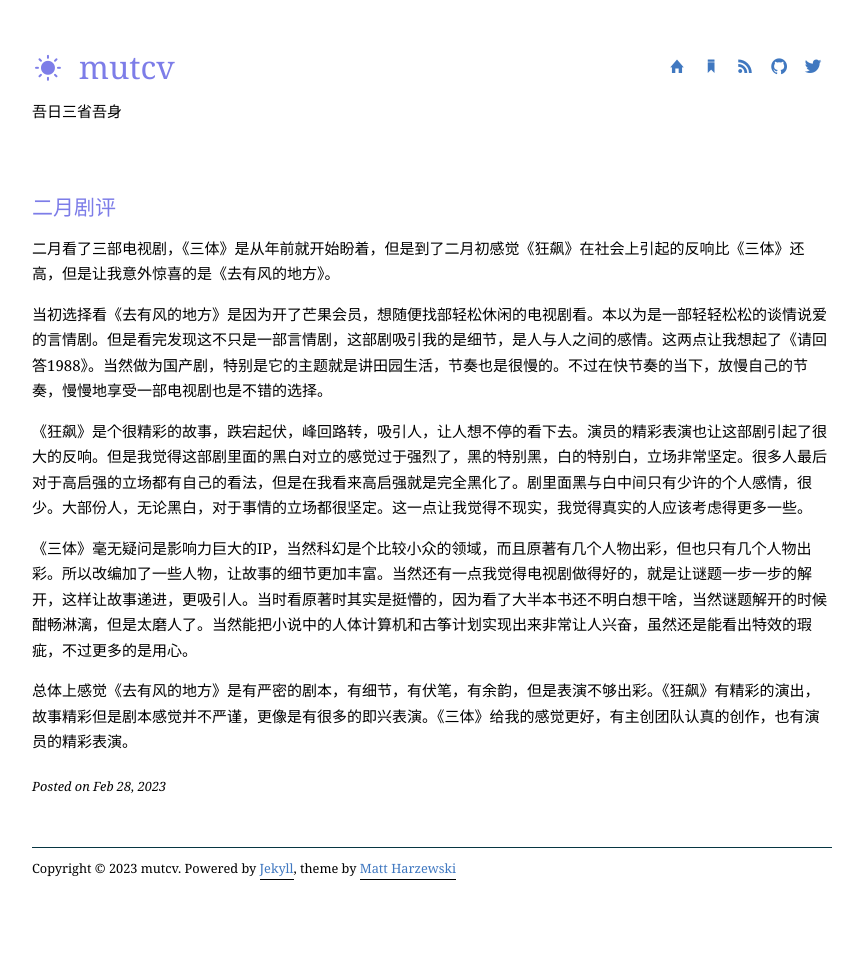
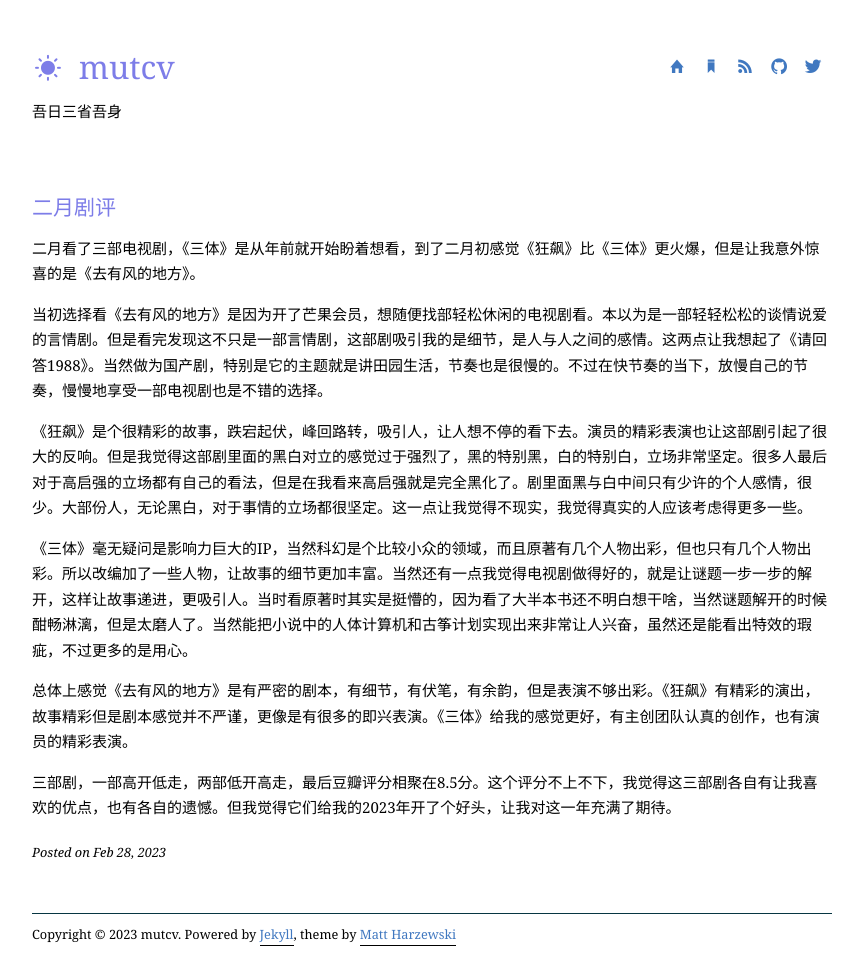
Before and after one commit to liuliqiu/liuliqiu.github.io, a Jekyll site: the page built from _posts/2023-02-28-tv-review.md, in a window 1280 px wide. Shown: the whole page, without its empty margins (208-1066 px from the left). Built offline with Jekyll 4.4.1, drawn with Linux system fonts in a browser that asks for light colours; nearby versions of some CDN libraries; some web fonts are replaced; before the commit the page ends 900 px from its top, so only the background shows below that.

Commit message:
add February tv review

```diff
--- a/_posts/2023-02-28-tv-review.md
+++ b/_posts/2023-02-28-tv-review.md
@@ -9,7 +9,7 @@ tags:
 - 三体
 ---
 
-二月看了三部电视剧，《三体》是从年前就开始盼着，但是到了二月初感觉《狂飙》在社会上引起的反响比《三体》还高，但是让我意外惊喜的是《去有风的地方》。
+二月看了三部电视剧，《三体》是从年前就开始盼着想看，到了二月初感觉《狂飙》比《三体》更火爆，但是让我意外惊喜的是《去有风的地方》。
 
 当初选择看《去有风的地方》是因为开了芒果会员，想随便找部轻松休闲的电视剧看。本以为是一部轻轻松松的谈情说爱的言情剧。但是看完发现这不只是一部言情剧，这部剧吸引我的是细节，是人与人之间的感情。这两点让我想起了《请回答1988》。当然做为国产剧，特别是它的主题就是讲田园生活，节奏也是很慢的。不过在快节奏的当下，放慢自己的节奏，慢慢地享受一部电视剧也是不错的选择。
 
@@ -18,3 +18,5 @@ tags:
 《三体》毫无疑问是影响力巨大的IP，当然科幻是个比较小众的领域，而且原著有几个人物出彩，但也只有几个人物出彩。所以改编加了一些人物，让故事的细节更加丰富。当然还有一点我觉得电视剧做得好的，就是让谜题一步一步的解开，这样让故事递进，更吸引人。当时看原著时其实是挺懵的，因为看了大半本书还不明白想干啥，当然谜题解开的时候酣畅淋漓，但是太磨人了。当然能把小说中的人体计算机和古筝计划实现出来非常让人兴奋，虽然还是能看出特效的瑕疵，不过更多的是用心。
 
 总体上感觉《去有风的地方》是有严密的剧本，有细节，有伏笔，有余韵，但是表演不够出彩。《狂飙》有精彩的演出，故事精彩但是剧本感觉并不严谨，更像是有很多的即兴表演。《三体》给我的感觉更好，有主创团队认真的创作，也有演员的精彩表演。
+
+三部剧，一部高开低走，两部低开高走，最后豆瓣评分相聚在8.5分。这个评分不上不下，我觉得这三部剧各自有让我喜欢的优点，也有各自的遗憾。但我觉得它们给我的2023年开了个好头，让我对这一年充满了期待。
```
